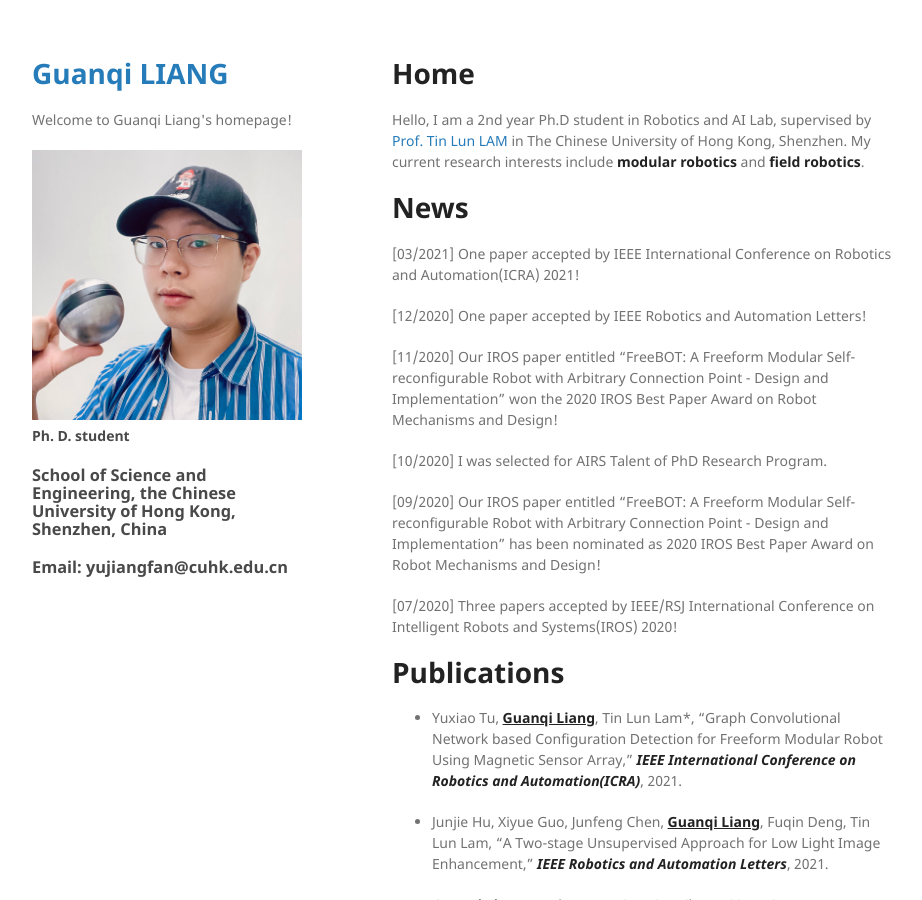
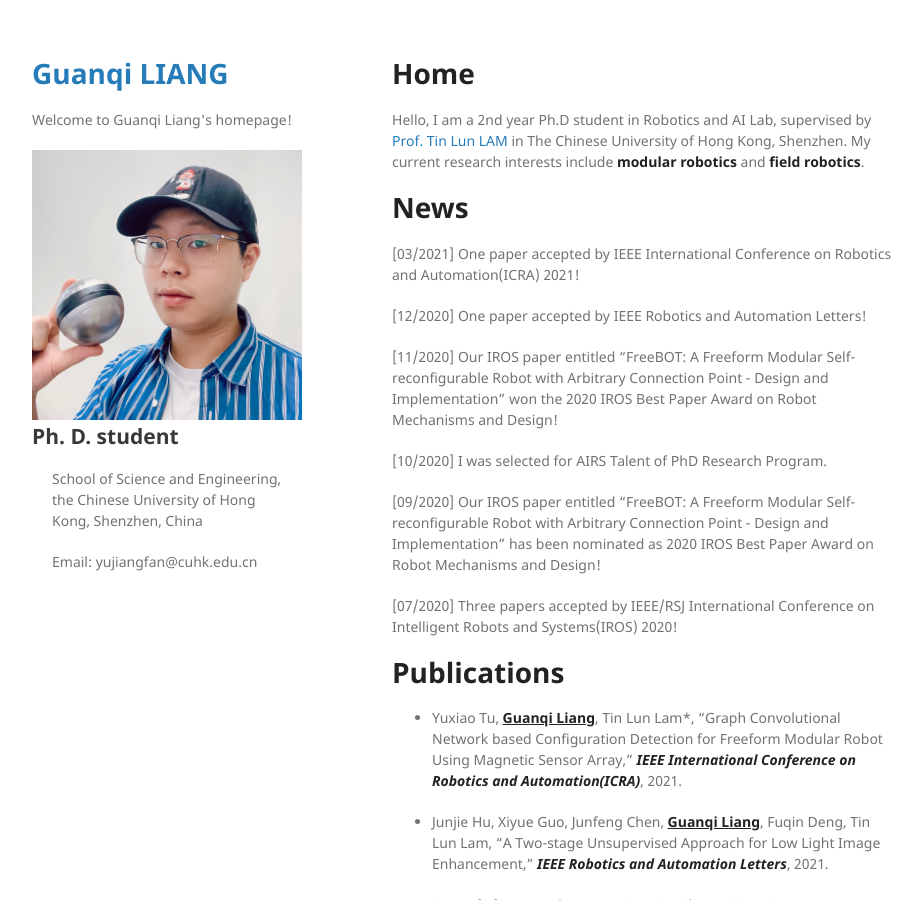
Before and after one commit to guanqiliang/guanqiliang.github.com, a Jekyll site: the page built from index.md, in a window 1280 px wide and 900 px high. Shown: the whole window, without its empty margins (178-1100 px from the left). Built offline with Jekyll 4.4.1, drawn with Linux system fonts in a browser that asks for light colours; our own code applies the rules of GitHub Pages for plain Markdown files.

Commit message:
Update default.html

```diff
--- a/_layouts/default.html
+++ b/_layouts/default.html
@@ -23,9 +23,9 @@
         {% endif %}
 
         {% if site.github.is_user_page %}
-          <h4>Ph. D. student</h4>
-          <h3>School of Science and Engineering, the Chinese University of Hong Kong, Shenzhen, China</h1>
-          <h3>Email: yujiangfan@cuhk.edu.cn</h1>
+          <h2>Ph. D. student</h2>
+          <p style = "margin:20px">School of Science and Engineering, the Chinese University of Hong Kong, Shenzhen, China</p>
+          <p style = "margin:20px">Email: yujiangfan@cuhk.edu.cn</p>
         {% endif %}
 
         {% if site.show_downloads %}
```
